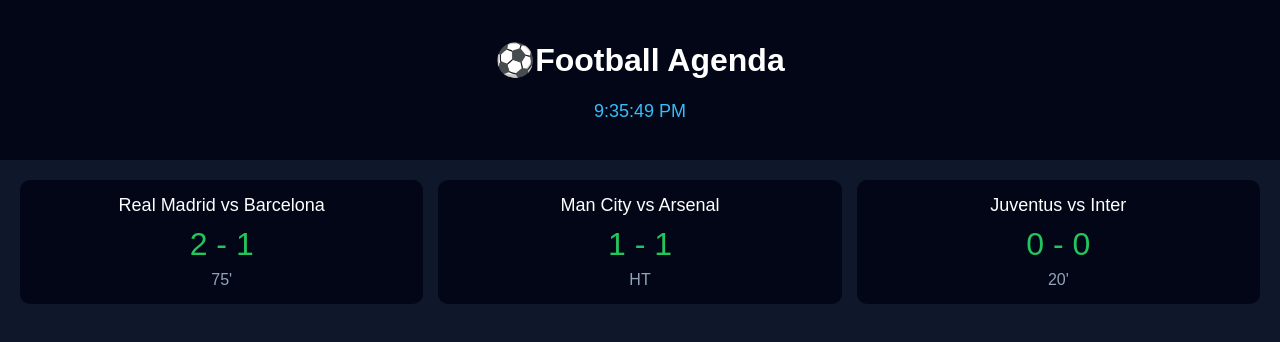
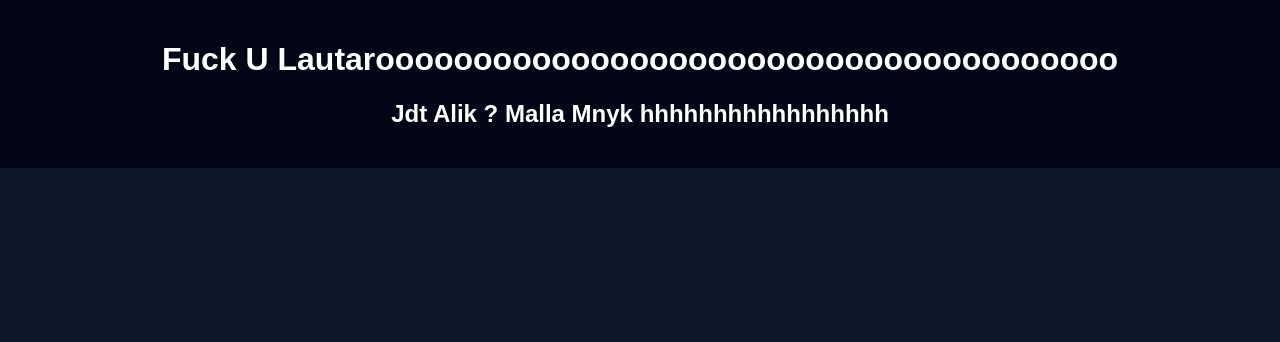
Before and after one commit to AYOUb2134didj8ee7/bestfg.github.io, a plain HTML site: page index.html in a window 1280 px wide. Drawn offline with Linux system fonts and the light colour scheme.

Commit message:
Add files via upload

```diff
--- a/index.html
+++ b/index.html
@@ -8,12 +8,8 @@
 <body>
 
   <header>
-    <h1>⚽Football Agenda</h1>
-    <p id="clock"></p>
-  </header>
+    <h1> Fuck U Lautaroooooooooooooooooooooooooooooooooooooo </h1>
+        <h2> Jdt Alik ? Malla Mnyk hhhhhhhhhhhhhhhhh </h2>
 
-  <main id="matches"></main>
-
-  <script src="script.js"></script>
 </body>
 </html>
```
